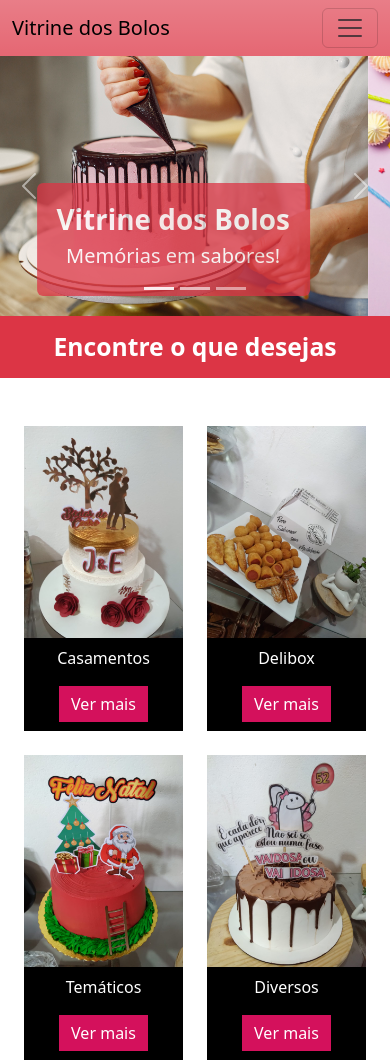
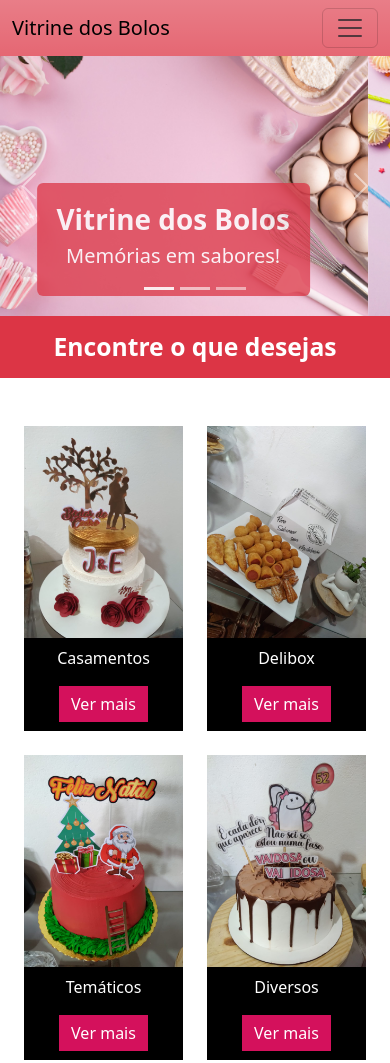
Before and after one commit to Ronildofonseca/VitrineDosBolos, a plain HTML site: page index.html in a window 390 px wide. Shown: the top 1063 px of the page. Drawn offline with nearby package versions, Linux system fonts and the light colour scheme.

Commit message:
Alteração de imagens

```diff
--- a/index.html
+++ b/index.html
@@ -61,11 +61,11 @@
     </div>
     <div class="carousel-inner">
       <div class="carousel-item active">
-        <img class="w-100 img-fluid d-md-none" src="cakes/telaMedia1.jpg"
+        <img class="w-100 img-fluid d-md-none" src="cakes/telamedia2.jpg"
           alt="Modelo feminina vestindo blusa rosa fluorescente, em fundo lilás.">
-        <img class="w-100 img-fluid d-none d-md-block d-xl-none" src="cakes/telaMedia1.jpg"
+        <img class="w-100 img-fluid d-none d-md-block d-xl-none" src="cakes/telamedia2.jpg"
           alt="Modelo feminina vestindo blusa rosa fluorescente, em fundo lilás.">
-        <img class="w-100 img-fluid d-none d-xl-block" src="cakes/telamaior2.jpg"
+        <img class="w-100 img-fluid d-none d-xl-block" src="cakes/tela maior.jpg"
           alt="Modelo feminina vestindo blusa rosa fluorescente, em fundo lilás.">
         <div class="carousel-caption d-md-block d-sm-block  d-lg-block text-ligth bg-danger opacity-75 rounded">
           <h1 class="fw-bold">Vitrine dos Bolos</h1>
```
